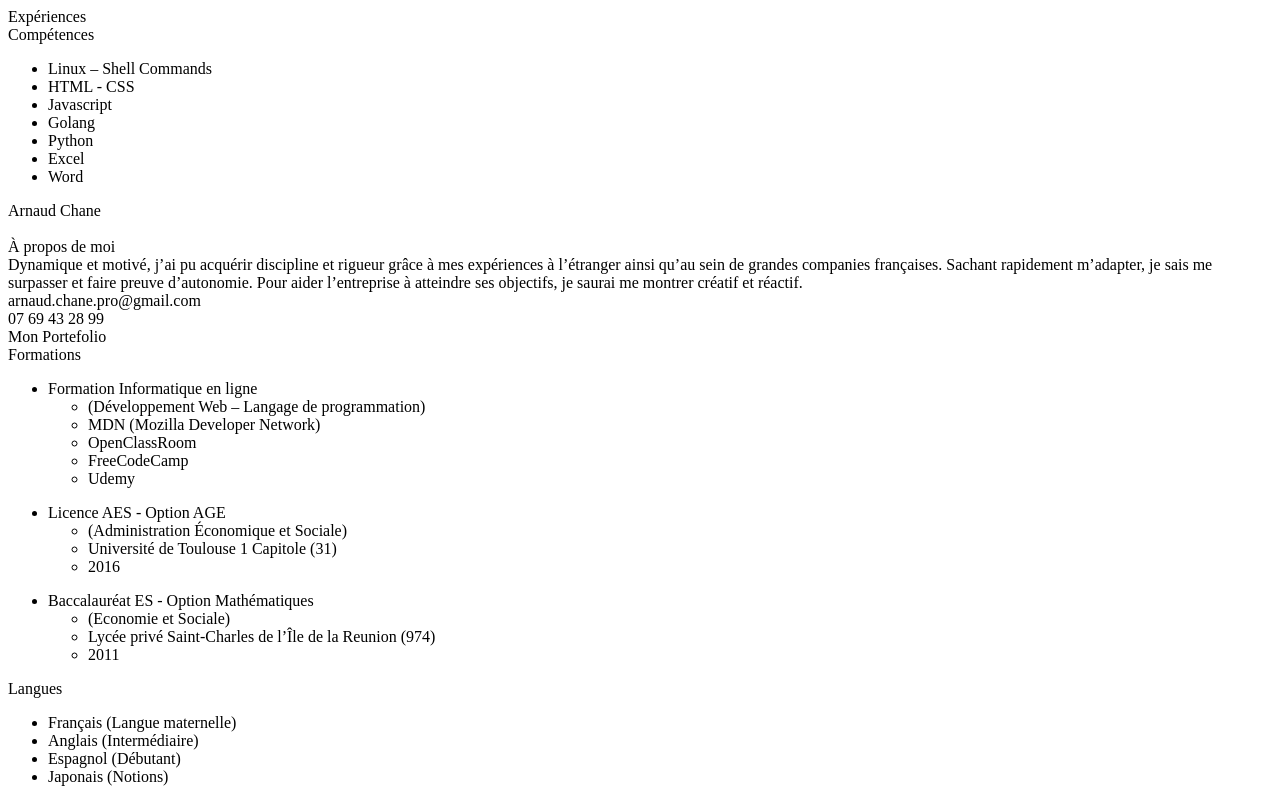
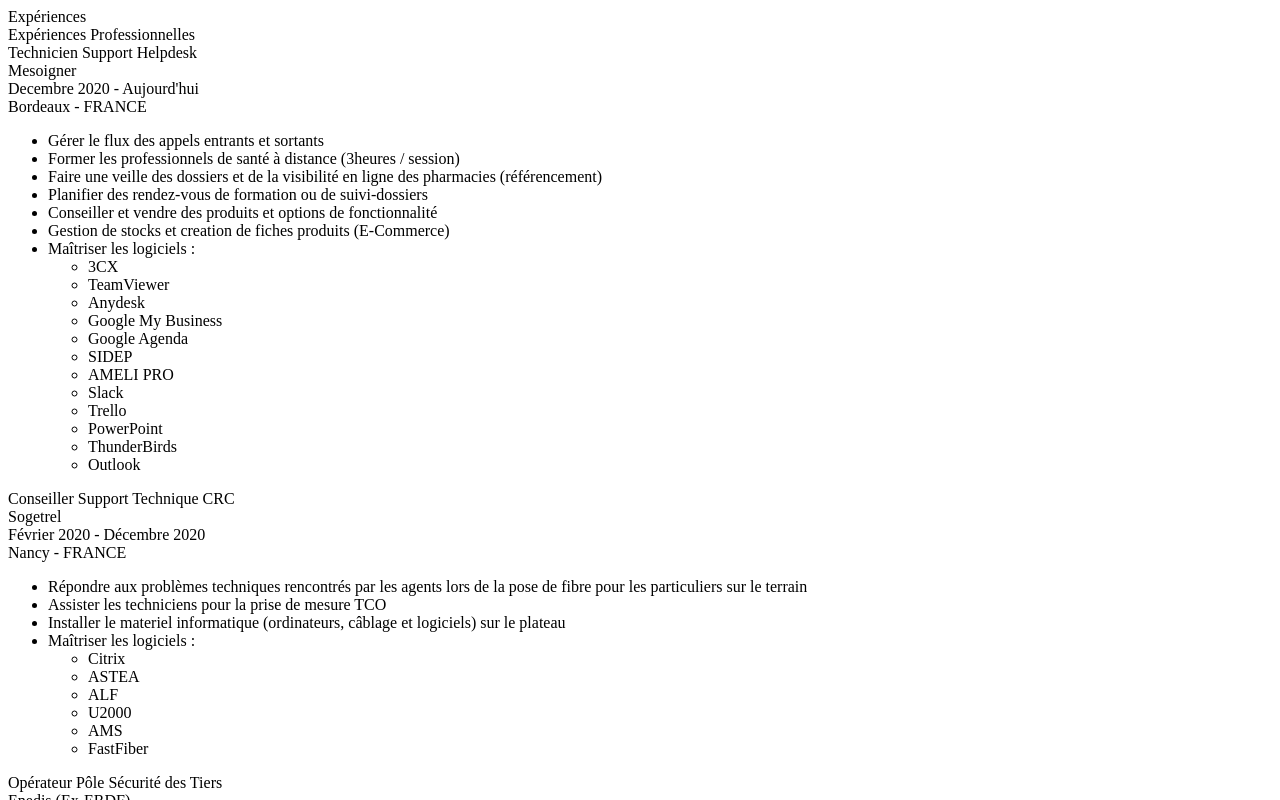
Before and after one commit to Arnaud-Chane/TestNetlify, a plain HTML site: page index.html in a window 1280 px wide. Both pictures are taken after a click on the element "Expériences". Shown: the top 800 px of the page. Drawn offline with Linux system fonts and the light colour scheme.

Commit message:
Add files via upload
Show all experiences pro and perso when you click on Experiences

```diff
--- a/index.html
+++ b/index.html
@@ -9,7 +9,7 @@
 
 <!-- Partie Expériences professionnelles et personnelles -->
 <div id="Experiences">Expériences
-  <div id="ExpProSection" style="visibility:hidden; display:none">Expériences Professionnelles
+  <div id="ExpProSection" style="display: none;">Expériences Professionnelles
     <div id="ExpPro">
       <div class="ExpProTitle">Technicien Support Helpdesk</div>
       <div class="ExpProEntreprise">Mesoigner</div>
@@ -96,7 +96,7 @@
   </div>
 
 
-    <div id="ExpPersoSection" style="visibility:hidden; display:none">Expériences Personnelles</div>
+    <div id="ExpPersoSection" style="display:none">Expériences Personnelles</div>
 </div>
 <!-- Fin Partie Expériences professionnelles et personnelles -->
 
--- a/script.js
+++ b/script.js
@@ -1,122 +1,11 @@
-/*
-<div id="ExpPro">
-    <div class="ExpProTitle">Technicien Support Helpdesk</div>
-    <div class="ExpProEntreprise">Mesoigner</div>
-    <div class="ExpProDate">Decembre 2020 - Aujourd'hui</div>
-    <div class="ExpProLocation">Bordeaux - FRANCE</div>
-    <div class="ExpProTasks">
-    <ul>
-        <li>Gérer le flux des appels entrants et sortants</li>
-        <li>Former les professionnels de santé à distance (3heures / session)</li>
-        <li>Faire une veille des dossiers et de la visibilité en ligne des pharmacies (référencement)</li>
-        <li>Planifier des rendez-vous de formation ou de suivi-dossiers</li>
-        <li>Conseiller et vendre des produits et options de fonctionnalité</li>
-        <li>Gestion de stocks et creation de fiches produits (E-Commerce)</li>
-        <li>Maîtriser les logiciels :</li>
-        <div class="ExpProApp">
-        <ul>
-            <li>3CX</li>
-            <li>TeamViewer</li>
-            <li>Anydesk</li>
-            <li>Google My Business</li>
-            <li>Google Agenda</li>
-            <li>SIDEP</li>
-            <li>AMELI PRO</li>
-            <li>Slack</li>
-            <li>Trello</li>
-            <li>PowerPoint</li>
-            <li>ThunderBirds</li>
-            <li>Outlook</li>
-        </ul>
-        </div>
-    </ul>
-    </div>
-</div>
-
-<div id="ExpPro">
-    <div class="ExpProTitle">Conseiller Support Technique CRC</div>
-    <div class="ExpProEntreprise">Sogetrel</div>
-    <div class="ExpProDate">Février 2020 - Décembre 2020</div>
-    <div class="ExpProLocation">Nancy - FRANCE</div>
-    <div class="ExpProTasks">
-    <ul>
-        <li>Répondre aux problèmes techniques rencontrés par les agents lors de la pose de fibre pour les particuliers sur le terrain</li>
-        <li>Assister les techniciens pour la prise de mesure TCO</li>
-        <li>Installer le materiel informatique (ordinateurs, câblage et logiciels) sur le plateau</li>
-        <li>Maîtriser les logiciels :</li>
-        <div class="ExpProApp">
-        <ul>
-            <li>Citrix</li>
-            <li>ASTEA</li>
-            <li>ALF</li>
-            <li>U2000</li>
-            <li>AMS</li>
-            <li>FastFiber</li>
-        </ul>
-        </div>
-    </ul>
-</div>
-
-
-<div id="ExpPro">
-    <div class="ExpProTitle">Opérateur Pôle Sécurité des Tiers</div>
-    <div class="ExpProEntreprise">Enedis (Ex-ERDF)</div>
-    <div class="ExpProDate">Janvier 2019 - Novembre 2019</div>
-    <div class="ExpProLocation">Lyon - FRANCE</div>
-    <div class="ExpProTasks">
-    <ul>
-        <li>Traiter les dossiers clients dans les délais impartis</li>
-        <li>Coordonner les actions entre les divers services</li>
-        <li>Répondre aux appels téléphoniques</li>
-        <li>Former les nouveaux arrivants</li>
-        <li>Maîtriser les logiciels :</li>
-            <div class="ExpProApp">
-            <ul>
-                <li>Protys</li>
-                <li>Caraïbe FIXE</li>
-                <li>Sytral</li>
-                <li>Outlook</li>
-                <li>Eplans</li>
-            </ul>
-            </div>
-    </ul>
-    </div>
-</div>
-
-
-
-
-
-// Expérience Pro
-
-var innerExpProArea = document.getElementById("ExpPro");
-innerExpProArea.setAttribute("onclick", "addInnerToExpPro()");
-console.log(innerExpProArea);
-
-function addInnerToExpPro(){
-  var divInnerExpPro = document.createElement("div");
-  divInnerExpPro.innerHTML  = document.getElementById("ExpProInner").innerHTML;
-  document.getElementById("rightAfterExpPro").appendChild(divInnerExpPro);
-};
-
-
-*/
 var ExpProSectionStyle = document.getElementById("Experiences");
-var ExperiencesId = ExpProSectionStyle.id;
+var showExpProSection = document.getElementById("ExpProSection");
+var showExpPersoSection = document.getElementById("ExpPersoSection");
 
 function ShowExpPro() {
-  var emptyDiv = document.createElement("div");
-  emptyDiv.innerHTML = "";
-  document.ExperiencesID.appendChild(emptyDiv);
-
-  var showExpProSection = document.getElementById("ExpProSection");
-  showExpProSection.style.visibility = "visible";
-  showExpProSection.style.display = "inline";
+  showExpProSection.style.display = "block";
+  showExpPersoSection.style.display = "block";
 };
-
-
-
-
 
 ExpProSectionStyle.setAttribute("onclick", "ShowExpPro()");
 console.log(ExpProSectionStyle);
```
